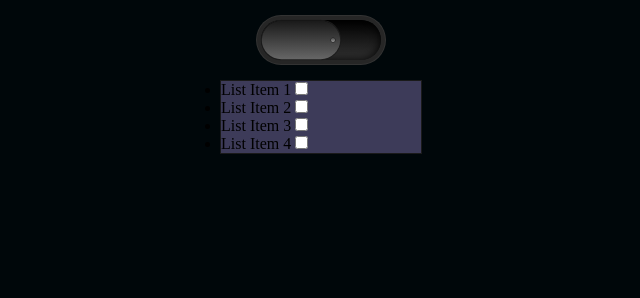
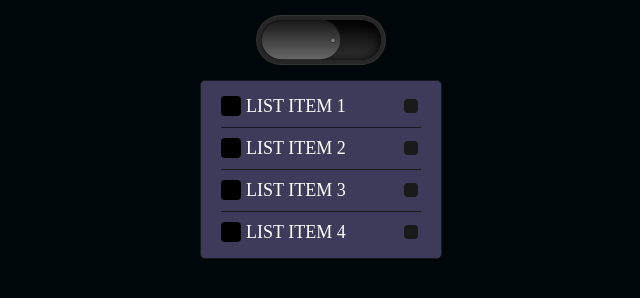
Before and after one commit to jakubfolta/CSSPlayground, a website: page index.html in a window 1280 px wide. Shown: the whole page, without its empty margins (319-959 px from the left). Drawn offline with Linux system fonts and the light colour scheme.

Commit message:
Solidify knowledge - custom list items - finish.

```diff
--- a/index.html
+++ b/index.html
@@ -16,25 +16,25 @@
         <li>
           <label>List Item 1
             <input type="checkbox"/>
-            <span className="check"></span>
+            <span class="check"></span>
           </label>
         </li>
         <li>
           <label>List Item 2
             <input type="checkbox"/>
-            <span className="check"></span>
+            <span class="check"></span>
           </label>
         </li>
         <li>
           <label>List Item 3
             <input type="checkbox"/>
-            <span className="check"></span>
+            <span class="check"></span>
           </label>
         </li>
         <li>
           <label>List Item 4
             <input type="checkbox"/>
-            <span className="check"></span>
+            <span class="check"></span>
           </label>
         </li>
       </ul>
--- a/style.css
+++ b/style.css
@@ -77,6 +77,62 @@ body {
 
 ul {
   background: hsl(243, 20%, 29%);
+  padding: 5px 20px;
   border: 1px solid hsl(0, 0%, 10%);
+  border-radius: 5px;
   width: 200px;
 }
+
+ul li {
+  position: relative;
+  padding: 10px 0;
+  list-style: none;
+  cursor: pointer;
+  border-bottom: 1px solid hsl(0, 0%, 10%);
+}
+
+ul li:last-child {
+  border-bottom: none;
+}
+
+ul li label {
+  cursor: pointer;
+  text-transform: uppercase;
+  color: hsl(0, 100%, 100%);
+  font-size: 18px;
+  padding-left: 25px;
+}
+
+ul li label input {
+  opacity: 0;
+  cursor: pointer;
+}
+
+ul li label .check {
+  position: absolute;
+  top: 10px;
+  left: 0;
+  background: hsl(0, 0%, 0%);
+  width: 20px;
+  height: 20px;
+  border-radius: 4px;
+}
+
+ul li label .check::before {
+  content: '';
+  position: absolute;
+  top: 3px;
+  left: 3px;
+  right: 3px;
+  bottom: 3px;
+  border-radius: 4px;
+  background: hsl(0, 0%, 10%);
+  transform: translateX(180px);
+  transition: .3s;
+}
+
+ul li label input:checked ~ .check::before {
+  background: hsl(109, 85%, 54%);
+  box-shadow: 0 0 15px hsl(109, 85%, 54%);
+  transform: translateX(0);
+}
```
